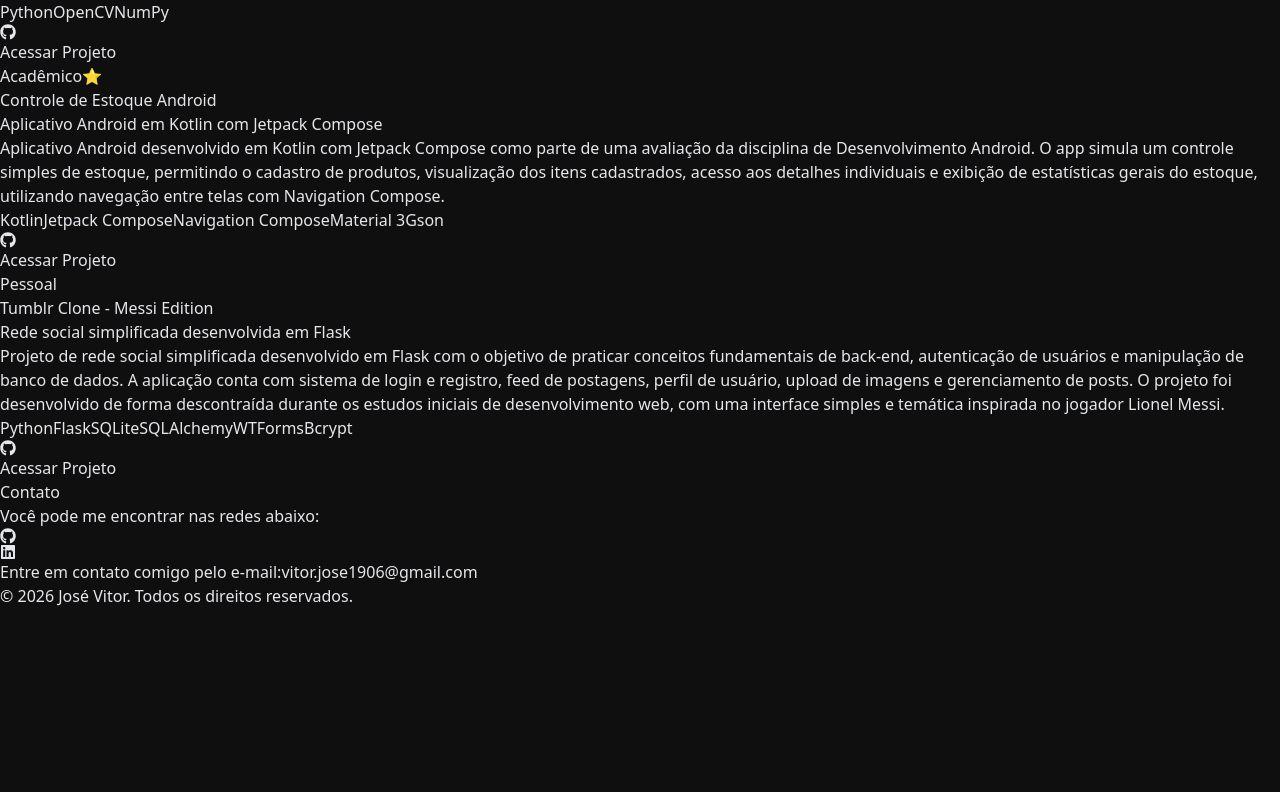
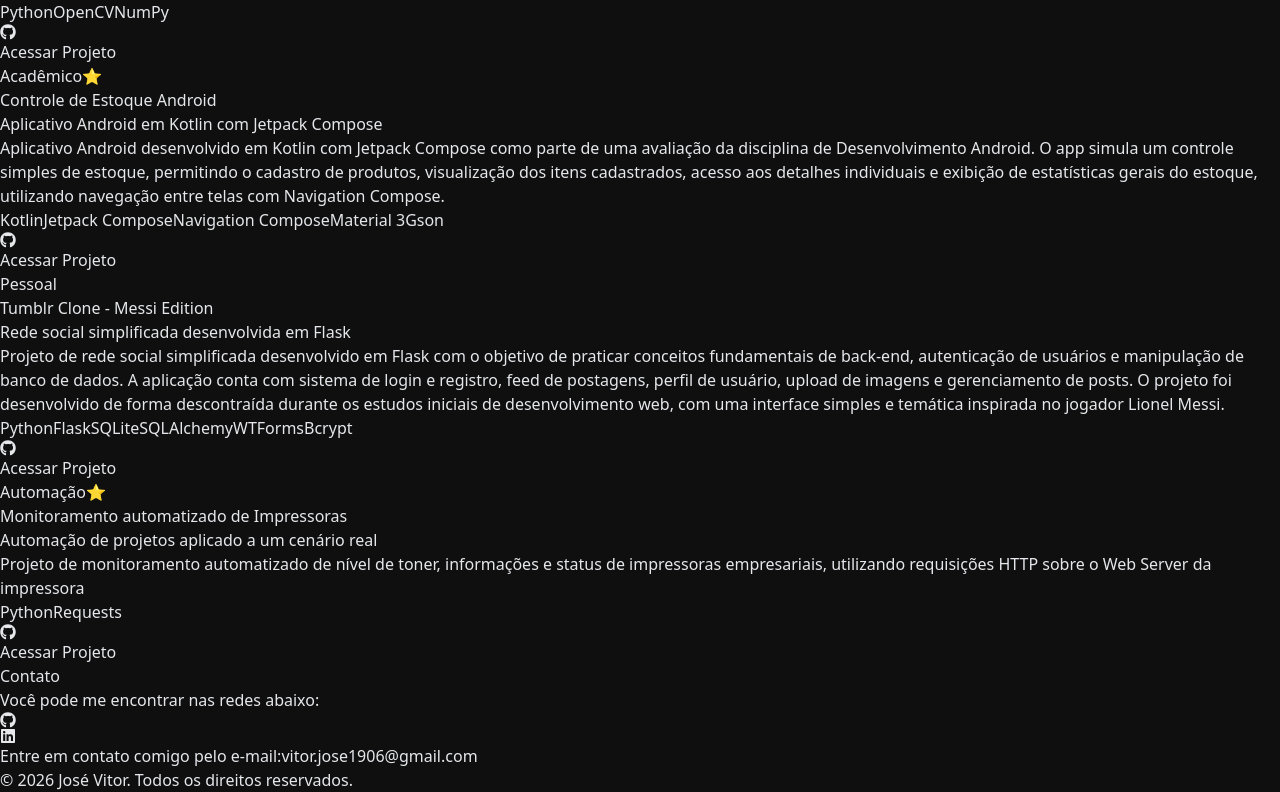
Before and after one commit to JoseVitor0/portfolio-jose-vitor, a React (Vite) app: page / in a window 1280 px wide. Shown: the part 5425-6217 px from the top of the page. Before the commit the page ends 6033 px from the top, so only its background shows below. Built offline with nearby package versions, Linux system fonts and the light colour scheme.

Commit message:
adição de projeto ao portfolio

```diff
--- a/src/App.jsx
+++ b/src/App.jsx
@@ -102,6 +102,15 @@
     linkGithub: "https://github.com/JoseVitor0/Trabalho-rede-social-python.git",
     tipo: "Pessoal"
   },
+  {
+    titulo: "Monitoramento automatizado de Impressoras",
+    subtitulo: "Automação de projetos aplicado a um cenário real",
+    descricao: "Projeto de monitoramento automatizado de nível de toner, informações e status de impressoras empresariais, utilizando requisições HTTP sobre o Web Server da impressora",
+    tecnologias: ["Python", "Requests"],
+    linkGithub: "https://github.com/JoseVitor0/projeto-impressoras.git",
+    tipo: "Automação",
+    destaque: true
+  }
 ];
 
 export default function App() {
```
